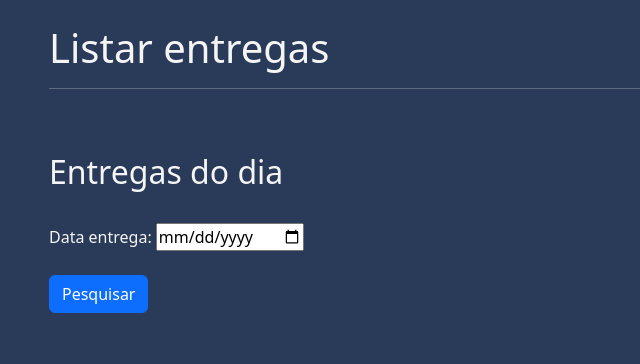
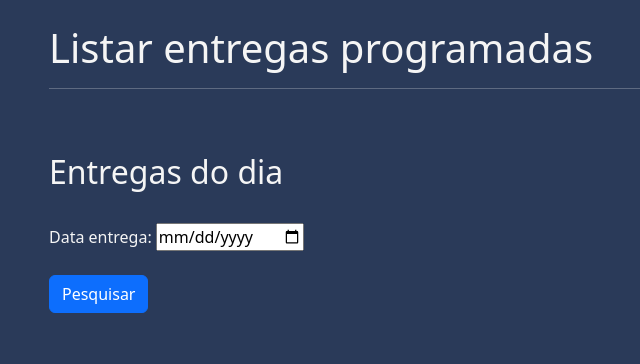
Before and after one commit to mar-santos/projeto_integrador, a Flask app: page /search_e in a window 1280 px wide. Shown: the part 56-420 px from the top of the page, without its empty margins (33-673 px from the left). Run offline with Flask 3, Linux system fonts and the light colour scheme; the visitor is signed in with stand-in values (Sample User, id 1).

Commit message:
personal v.01

```diff
--- a/templates/search_e.html
+++ b/templates/search_e.html
@@ -2,7 +2,7 @@
 
 {% block main %}
 <br>
-<h1>Listar entregas</h1>
+<h1>Listar entregas programadas</h1>
 <hr>
 <br><br>
 <div id="">
```
